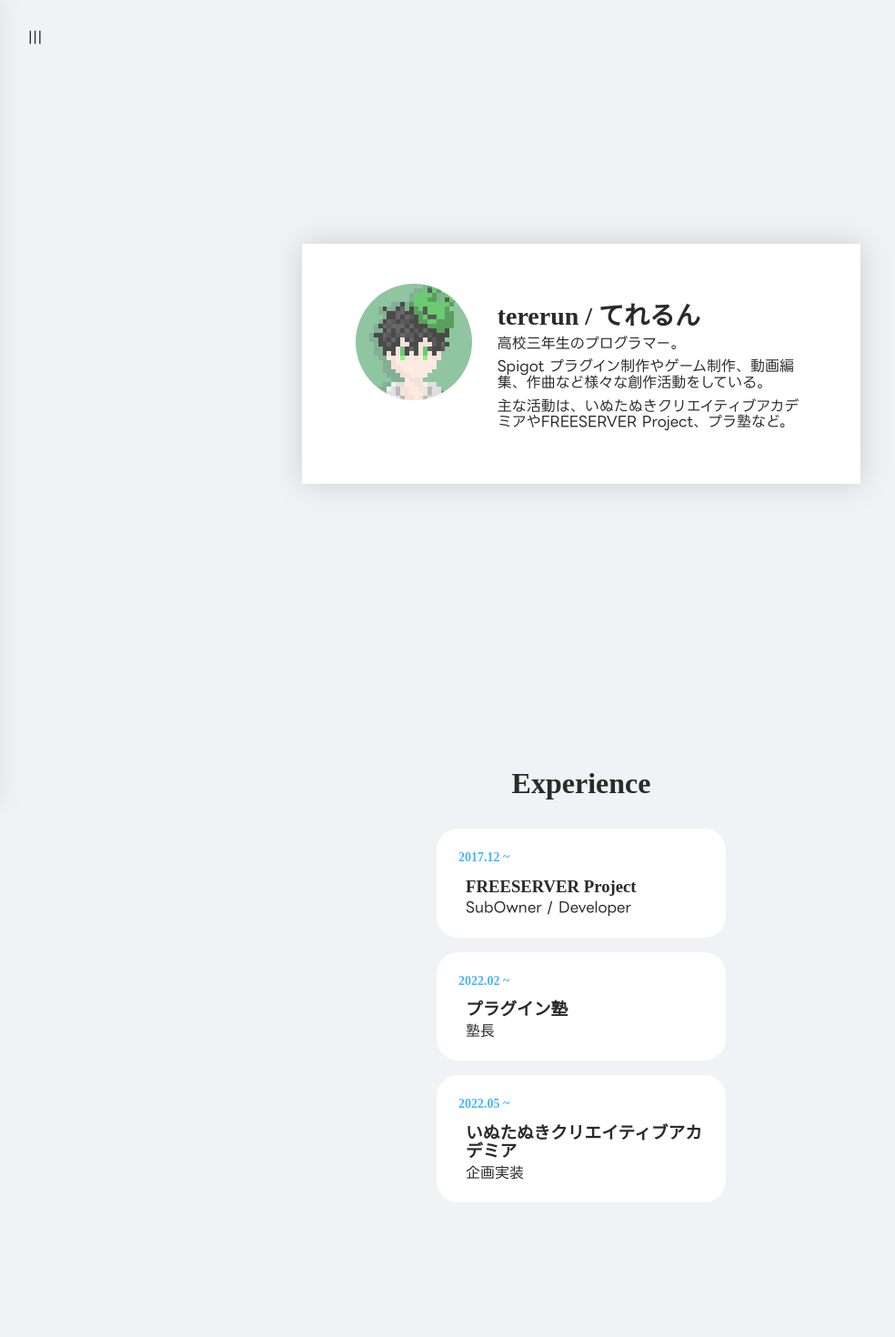
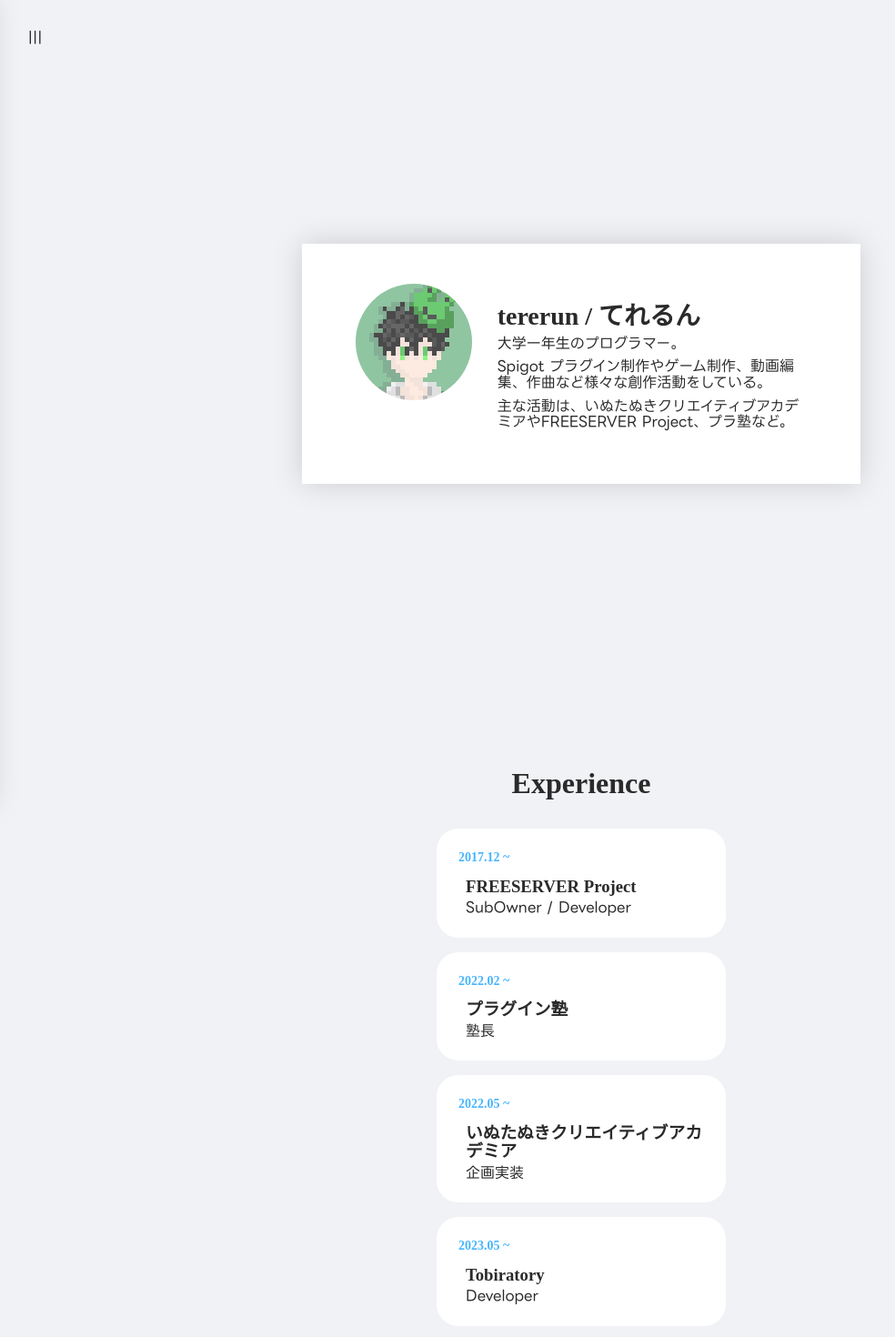
Before and after one commit to tererun/tererun-folio-react, a React (Vite) app: page /about in a window 1280 px wide. Shown: the top 1470 px of the page at 91% size, without its empty margins (1-985 px from the left). Built offline with nearby package versions, Linux system fonts and the light colour scheme; some icons are missing; a web font is replaced by a local one.

Commit message:
Update own profile

```diff
--- a/src/pages/About.tsx
+++ b/src/pages/About.tsx
@@ -34,7 +34,7 @@ const About = () => {
                     <div className={styles.AboutDescription}>
                         <h1>tererun / てれるん</h1>
                         <div>
-                            高校三年生のプログラマー。<br/>Spigot プラグイン制作やゲーム制作、動画編集、作曲など様々な創作活動をしている。<br/>主な活動は、いぬたぬきクリエイティブアカデミアやFREESERVER Project、プラ塾など。
+                            大学一年生のプログラマー。<br/>Spigot プラグイン制作やゲーム制作、動画編集、作曲など様々な創作活動をしている。<br/>主な活動は、いぬたぬきクリエイティブアカデミアやFREESERVER Project、プラ塾など。
                         </div>
                     </div>
                 </div>
@@ -45,6 +45,7 @@ const About = () => {
                 <AboutCard date={"2017.12 ~"} title={"FREESERVER Project"} description={"SubOwner / Developer"}/>
                 <AboutCard date={"2022.02 ~"} title={"プラグイン塾"} description={"塾長"}/>
                 <AboutCard date={"2022.05 ~"} title={"いぬたぬきクリエイティブアカデミア"} description={"企画実装"}/>
+                <AboutCard date={"2023.05 ~"} title={"Tobiratory"} description={"Developer"}/>
             </div>
         </div>
     );
```
